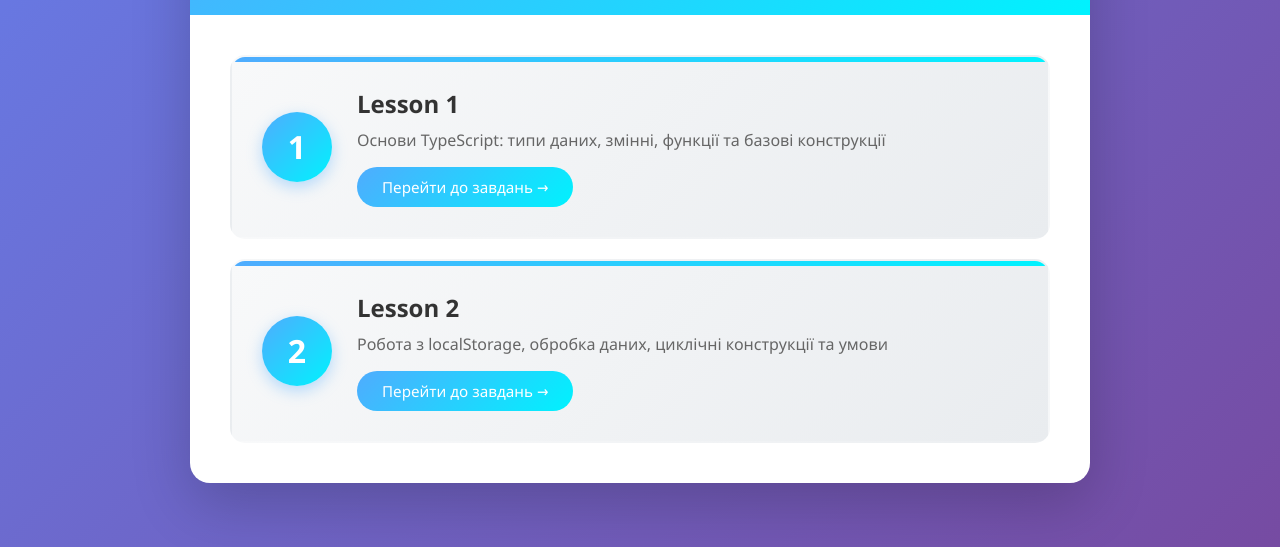
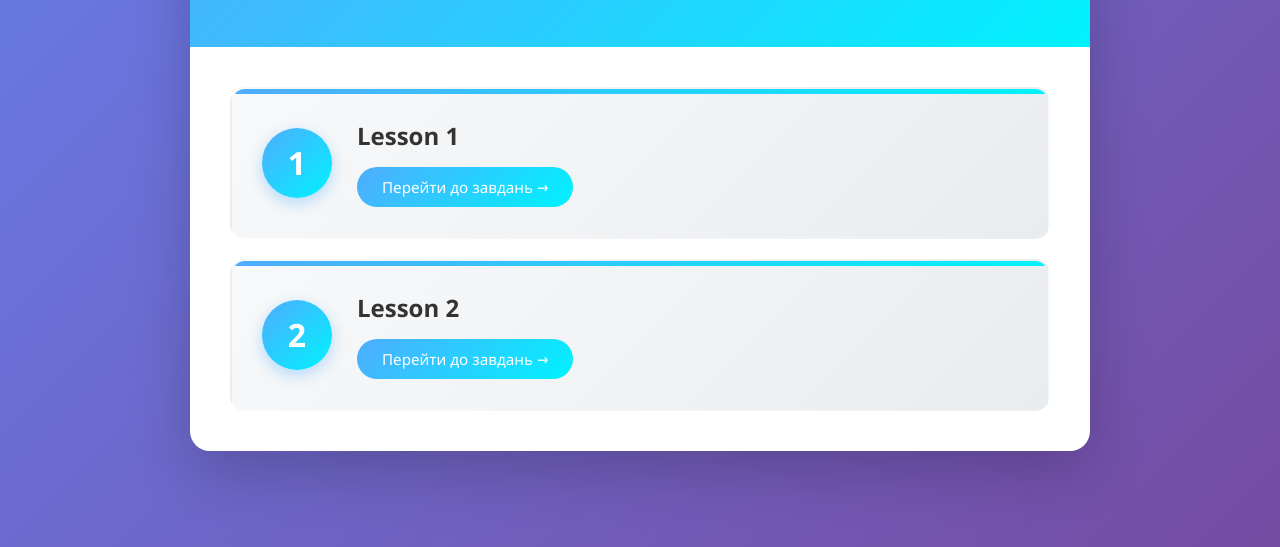
Before and after one commit to Andri3f/ts-homeworks, a plain HTML site: page index.html in a window 1280 px wide. Shown: the part 253-800 px from the top of the page. Drawn offline with Linux system fonts and the light colour scheme.

Commit message:
Update index.html

```diff
--- a/index.html
+++ b/index.html
@@ -172,7 +172,7 @@
 						<div class="lesson-number">1</div>
 						<div class="lesson-info">
 							<div class="lesson-title">Lesson 1</div>
-							<div class="lesson-description">Основи TypeScript: типи даних, змінні, функції та базові конструкції</div>
+							<div class="lesson-description"></div>
 							<a href="lesson1/index.html" class="lesson-link">Перейти до завдань →</a>
 						</div>
 					</div>
@@ -181,7 +181,7 @@
 						<div class="lesson-number">2</div>
 						<div class="lesson-info">
 							<div class="lesson-title">Lesson 2</div>
-							<div class="lesson-description">Робота з localStorage, обробка даних, циклічні конструкції та умови</div>
+							<div class="lesson-description"></div>
 							<a href="lesson2/index.html" class="lesson-link">Перейти до завдань →</a>
 						</div>
 					</div>
```
